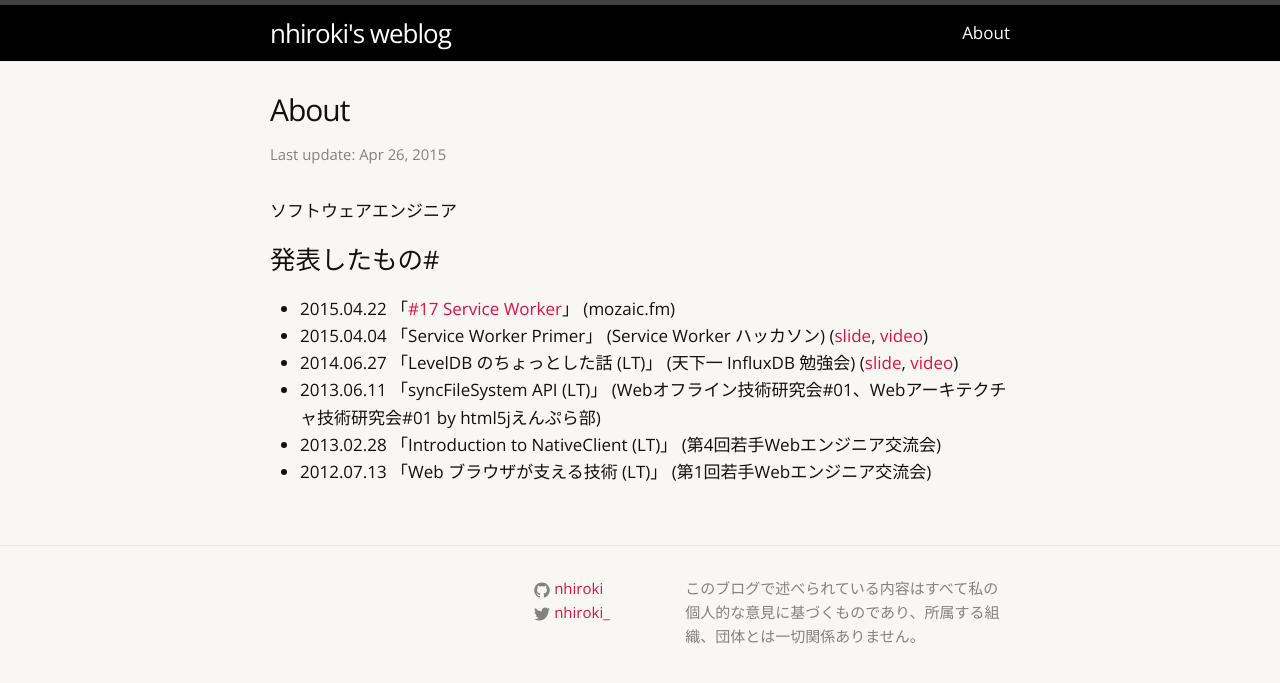
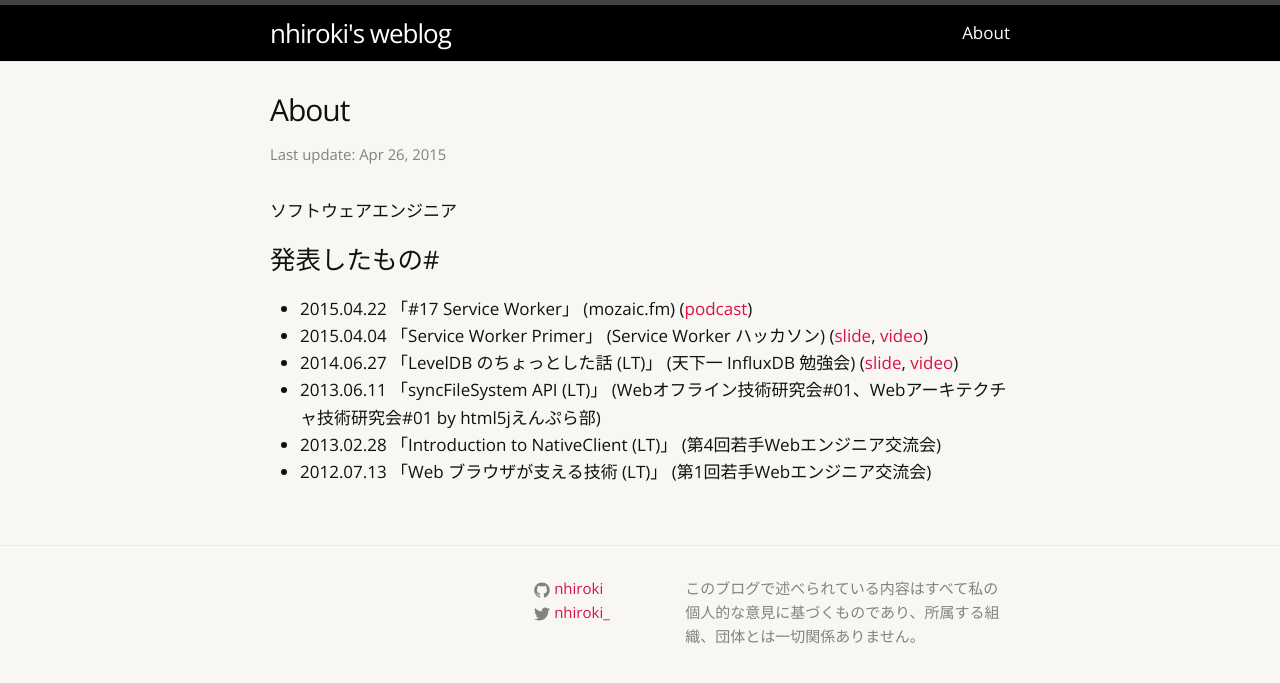
Before and after one commit to nhiroki/nhiroki.github.io, a Jekyll site: the page built from about.md, in a window 1280 px wide. Shown: the top 683 px of the page. Built offline with Jekyll 4.4.1, drawn with Linux system fonts in a browser that asks for light colours.

Commit message:
Fix markup in the about page

```diff
--- a/about.md
+++ b/about.md
@@ -9,7 +9,7 @@
 
 #発表したもの#
 
-* 2015.04.22 「[#17 Service Worker](http://mozaic.fm/post/117004083098/17-service-worker)」 (mozaic.fm)
+* 2015.04.22 「#17 Service Worker」 (mozaic.fm) ([podcast](http://mozaic.fm/post/117004083098/17-service-worker))
 * 2015.04.04 「Service Worker Primer」 (Service Worker ハッカソン) ([slide](https://docs.google.com/presentation/d/1WiL241gQYOSAV6yVlM2_hloX-fDwzWHIZXqWhuEzdX0/pub?start=false&loop=false&delayms=3000), [video](https://www.youtube.com/watch?feature=player_embedded&v=FnS0MdLM5ZU#t=285))
 * 2014.06.27 「LevelDB のちょっとした話 (LT)」 (天下一 InfluxDB 勉強会) ([slide](https://docs.google.com/a/chromium.org/presentation/d/1rqB-7G1CD0PQ74UGr2OKqpwOxVenXYeJIU_FzgskvKA/edit#slide=id.p), [video](https://www.youtube.com/watch?v=gU42aRdohhM))
 * 2013.06.11 「syncFileSystem API (LT)」 (Webオフライン技術研究会#01、Webアーキテクチャ技術研究会#01 by html5jえんぷら部)
```
